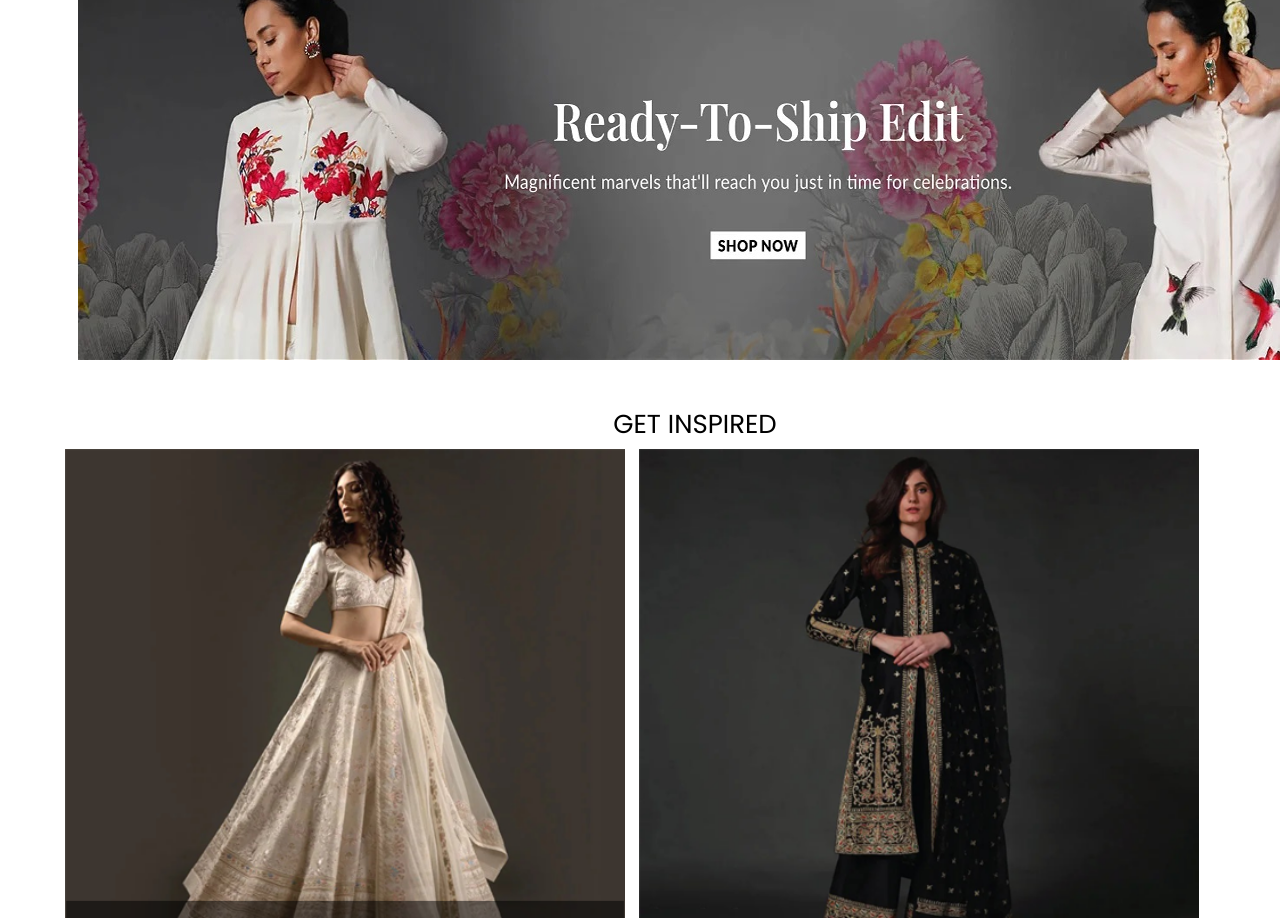
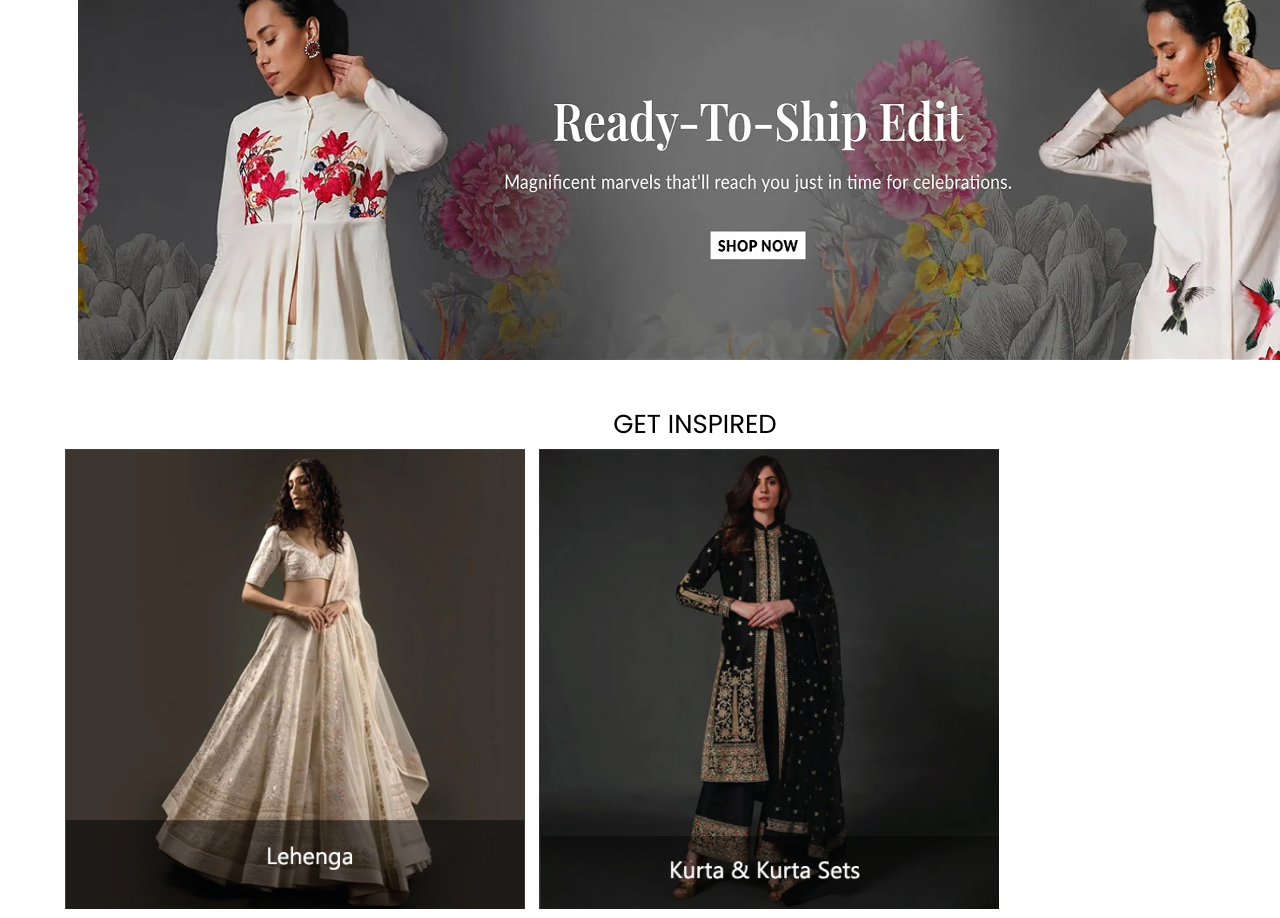
Before and after one commit to sindhurajesh123/fashion, a plain HTML site: page index.html in a window 1280 px wide. Shown: the part 700-1618 px from the top of the page. Drawn offline with Linux system fonts and the light colour scheme.

Commit message:
create size

```diff
--- a/index.css
+++ b/index.css
@@ -153,7 +153,7 @@ align-items: center;
   max-width: 100%;
 }
 .box img{
-  width: 570px;
+  width: 470px;
   padding: 5px;
 }
 .box img:hover{
```
